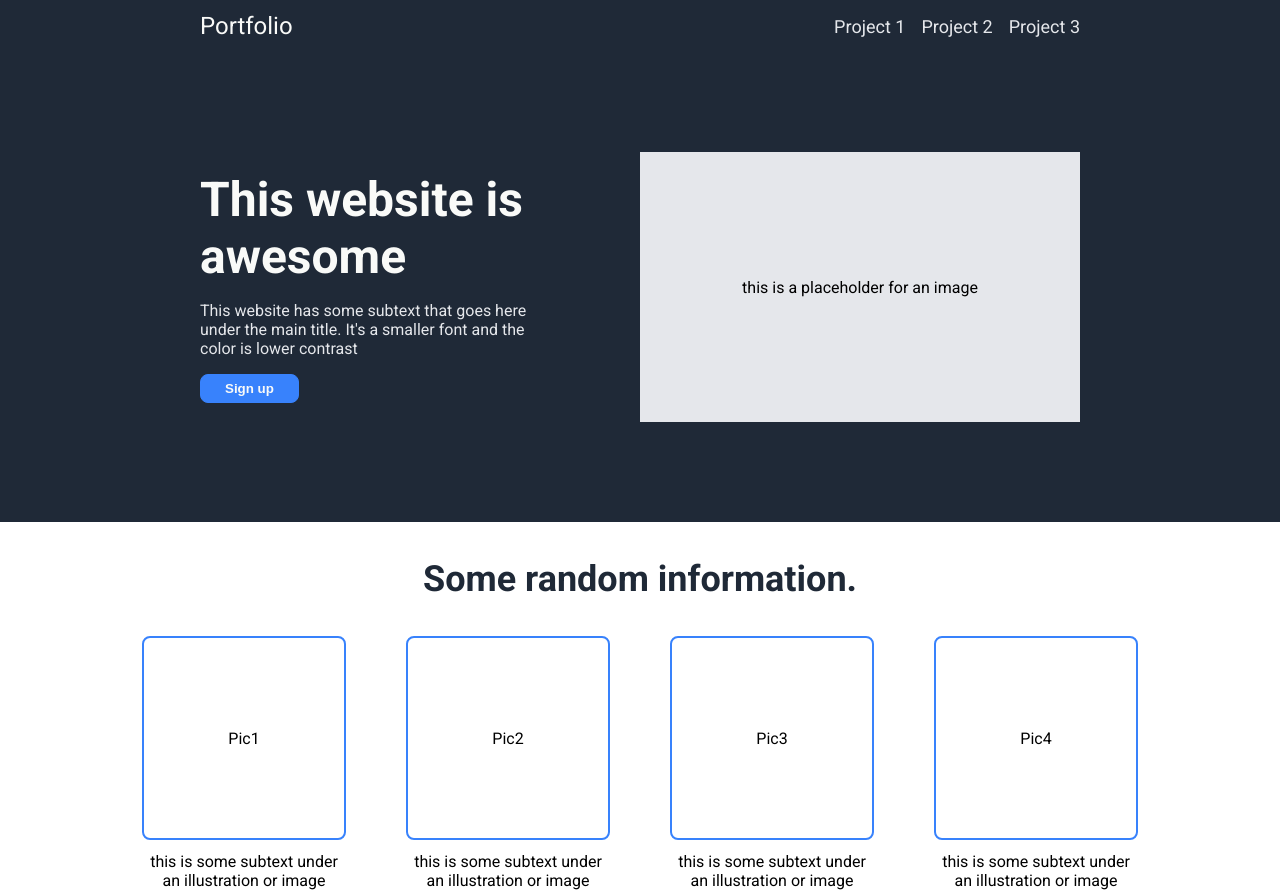
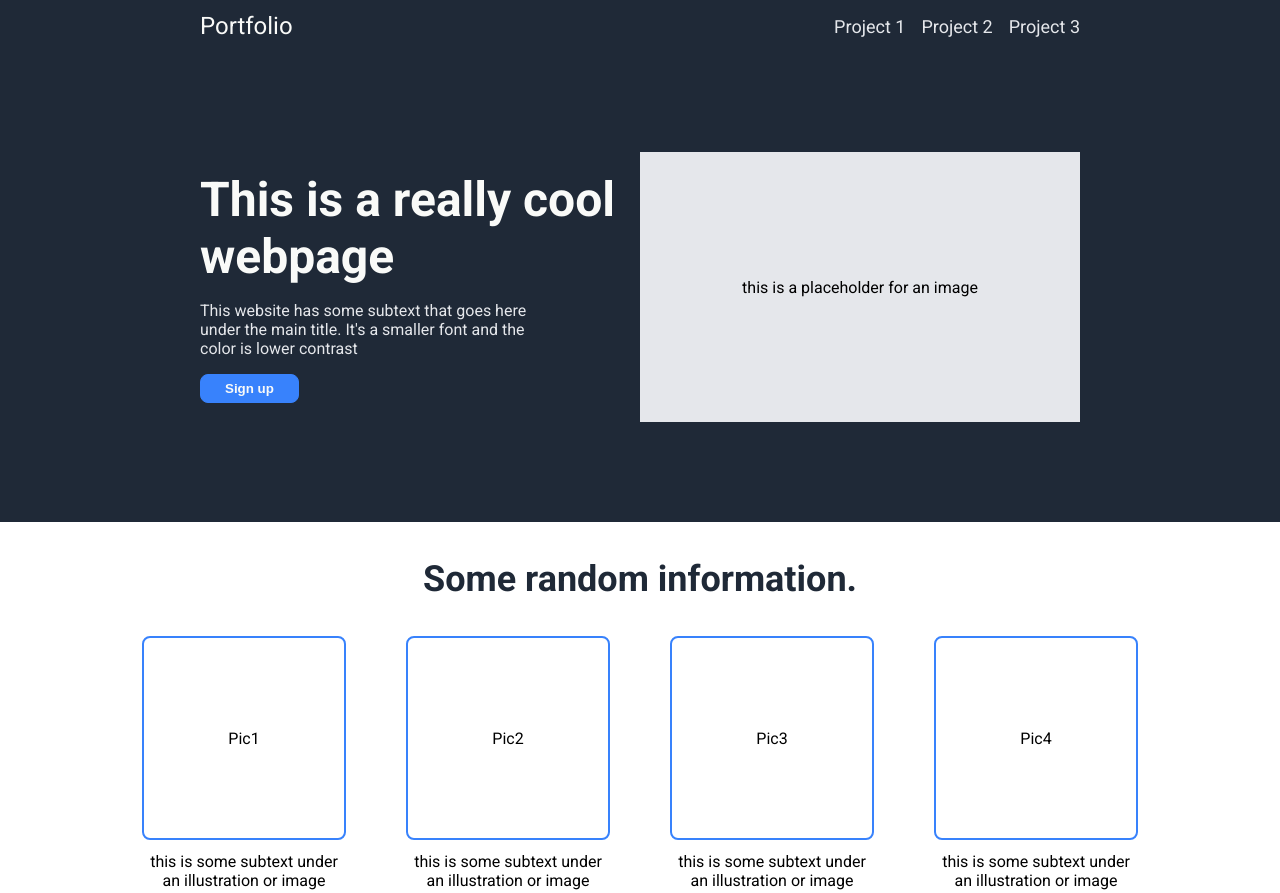
Before and after one commit to John-Pratt/Odin-Landing-Page, a plain HTML site: page index.html in a window 1280 px wide. Shown: the top 893 px of the page. Drawn offline with Linux system fonts and the light colour scheme.

Commit message:
Changed some text

```diff
--- a/index.html
+++ b/index.html
@@ -20,7 +20,7 @@
     </div>
     <div class="intro">
         <div class="intro-left">
-            <h1>This website is awesome</h1>
+            <h1>This is a really cool webpage</h1>
             <div class="subtext">
                 <p>This website has some subtext that goes here under the main title. It's a smaller font and the color is lower contrast</p>
             </div>
```
